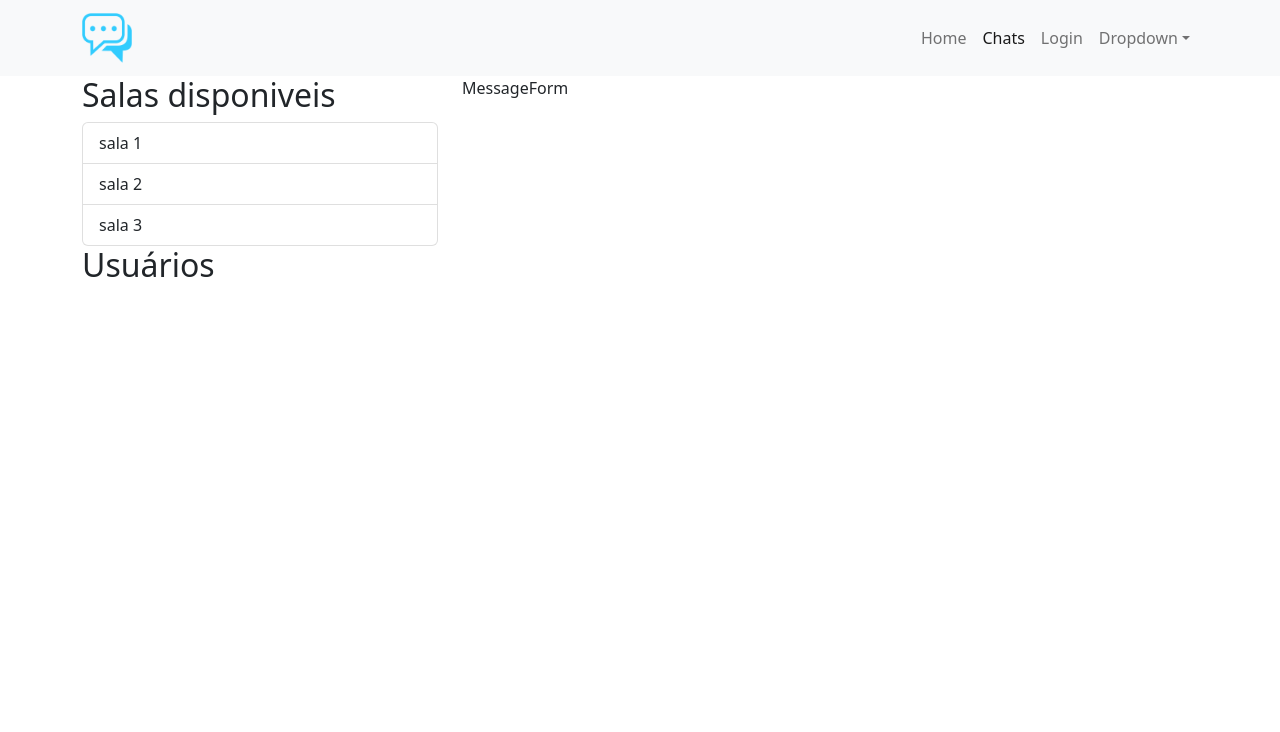
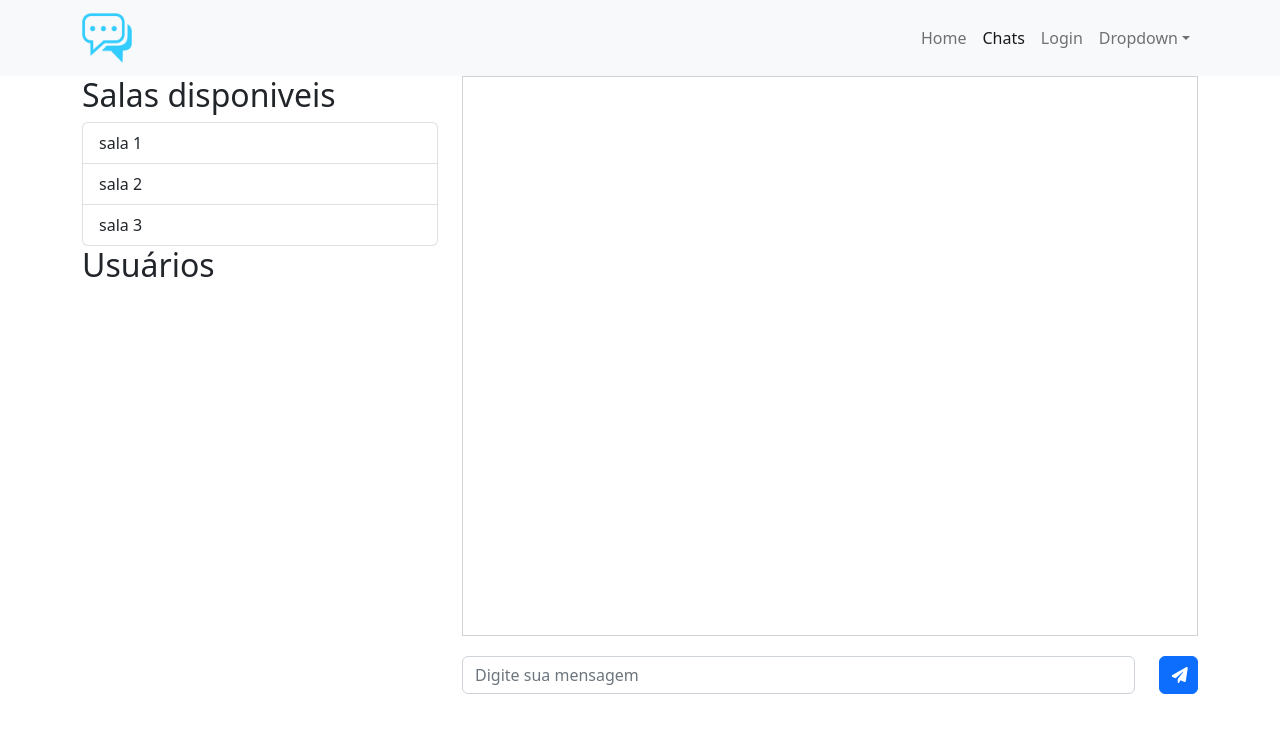
Before and after one commit to JuniorPaula/react-chat-app, a React (Create React App) app: page /chats in a window 1280 px wide. Shown: the top 732 px of the page. Built offline with nearby package versions, Linux system fonts and the light colour scheme.

Commit message:
feat: create Messageform component

```diff
--- a/src/components/MessageForm.js
+++ b/src/components/MessageForm.js
@@ -1,7 +1,36 @@
 import React from 'react'
+import { Button, Col, Form, Row } from 'react-bootstrap'
+import './messageForm.css';
 
 export default function MessageForm() {
+    function handleSubmit(e) {
+        e.preventDefault();
+    }
+
   return (
-    <div>MessageForm</div>
+    <>
+        <div className="message-output"></div>
+        <Form onSubmit={handleSubmit}>
+            <Row>
+                <Col md={11}>
+                    <Form.Group>
+                        <Form.Control
+                            type="text"
+                            placeholder="Digite sua mensagem">
+                        </Form.Control>
+                    </Form.Group>
+                </Col>
+                <Col md={1}>
+                    <Button
+                        variant="primary"
+                        type="submit"
+                        style={{ width: "100%", backgoundColor: 'orange'}}>
+                            <i className="fas fa-paper-plane"></i>
+                    </Button>
+                </Col>
+            </Row>
+        </Form>
+    </>
+
   )
 }
--- /dev/null
+++ b/src/components/messageForm.css
@@ -0,0 +1,6 @@
+.message-output {
+    height: 70vh;
+    border: 1px solid lightgray;
+    overflow-y: scroll;
+    margin-bottom: 20px;
+}
```
